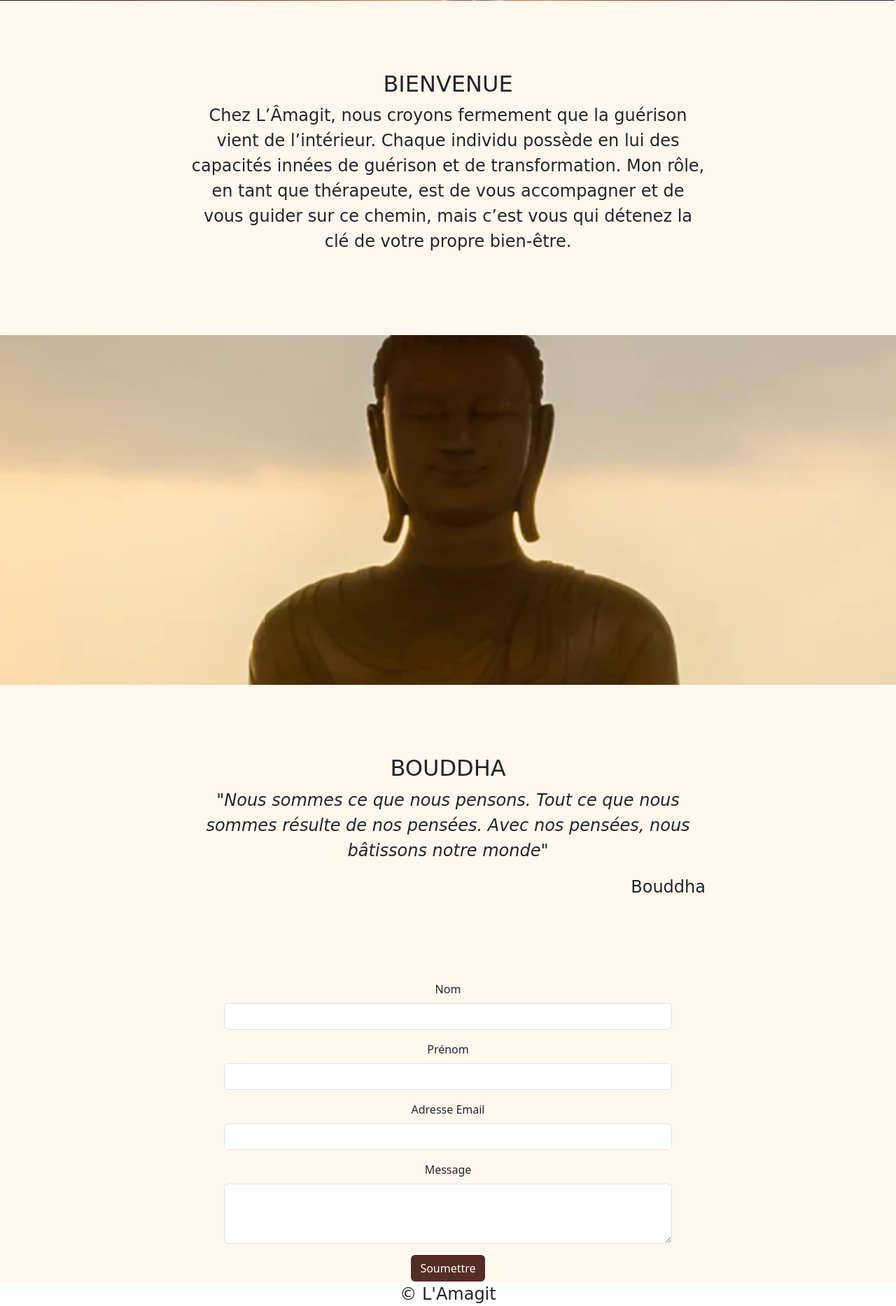
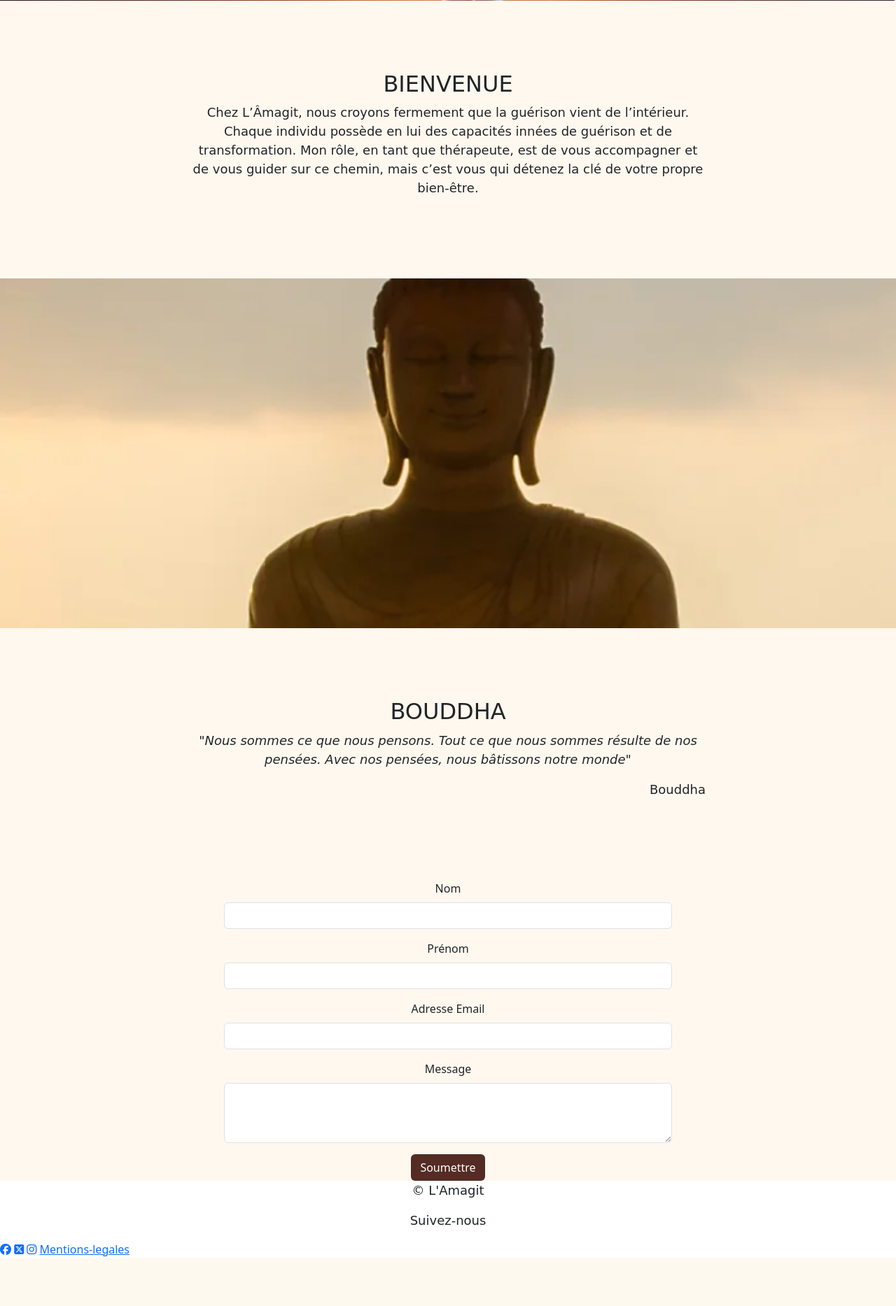
Before and after one commit to yoannfb/l-amagit, a PHP site: page /html/accueil.html in a window 1280 px wide. Shown: the part 912-2779 px from the top of the page at 70% size. After the commit the page ends 2710 px from the top, so only its background shows below. Run offline with PHP 8.4, Linux system fonts and the light colour scheme; some libraries are stand-ins or nearby versions.

Commit message:
maj police d'écriture

```diff
--- a/public/css/accueil.css
+++ b/public/css/accueil.css
@@ -40,7 +40,7 @@ h2, h4 {
     font-family: cursive;
 }
 p {
-    font-size: 24px !important;
+    font-size: 18px !important;
     font-family: cursive;
     text-align: center;
 }
--- a/public/css/les soins.css
+++ b/public/css/les soins.css
@@ -30,7 +30,7 @@ p {
     font-family: cursive;
 }
 p {
-    font-size: 20px;
+    font-size: 18px;
     text-align: center;
 }
 
--- a/public/les soins.php
+++ b/public/les soins.php
@@ -2,7 +2,7 @@
 include('includes/header.php'); ?>
 
 <link href="https://unpkg.com/aos@2.3.1/dist/aos.css" rel="stylesheet">
-<link rel="stylesheet" href="../css/les soins.css">
+<link rel="stylesheet" href="../css/les soins.css?v=3">
 
 <section class="col-lg-12 col-md-12 col-sm-12">
         <h1 class="text-center p-5">Les soins</h1>
```
